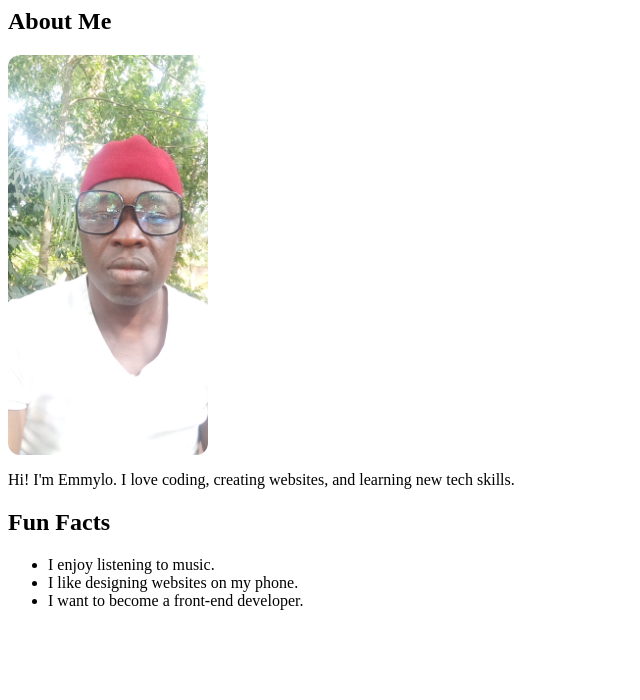
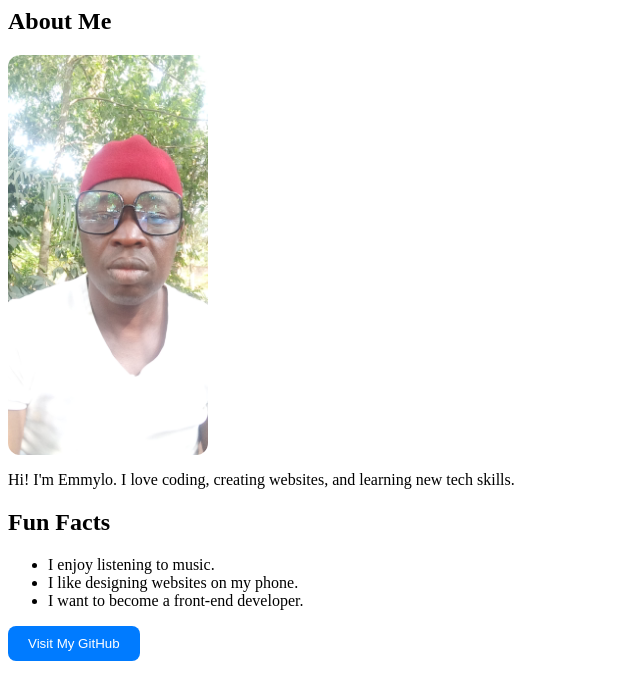
Before and after one commit to emmylo-onah/About-me-sites, a plain HTML site: page index.html in a window 1280 px wide. Shown: the whole page, without its empty margins (0-640 px from the left). Drawn offline with Linux system fonts and the light colour scheme.

Commit message:
Update index.html

```diff
--- a/index.html
+++ b/index.html
@@ -10,3 +10,8 @@
     <li>I want to become a front-end developer.</li>
   </ul>
 </div>
+<a href="https://github.com/emmylo-onah" target="_blank">
+  <button style="padding: 10px 20px; background-color: #007bff; color: white; border: none; border-radius: 8px; cursor: pointer;">
+    Visit My GitHub
+  </button>
+</a>
```
